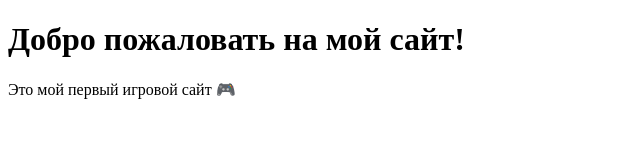
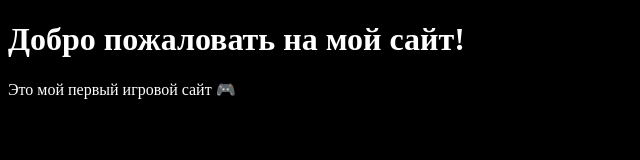
Before and after one commit to tigran3345-gif/my-site, a plain HTML site: page index.html in a window 1280 px wide. Shown: the whole page, without its empty margins (0-640 px from the left). Drawn offline with Linux system fonts and the light colour scheme; files that its build step writes are made by us from their sources.

Commit message:
Add files via upload

```diff
--- a/index.html
+++ b/index.html
@@ -1,15 +1,3 @@
-<!DOCTYPE html>
-<html lang="en">
-<head>
-    <meta charset="UTF-8">
-    <meta name="viewport" content="width=device-width, initial-scale=1.0">
-    <title>Game vebsite</title>
-</head>
-<body>
-
-</body>
-</html>
-<link rel="stylesheet" href="/css/main.css">
 <!DOCTYPE html>
 <html lang="ru">
 <head>
--- a/main.css
+++ b/main.css
@@ -0,0 +1,4 @@
+body {
+    background-color: black;
+    color: white;
+}
```
